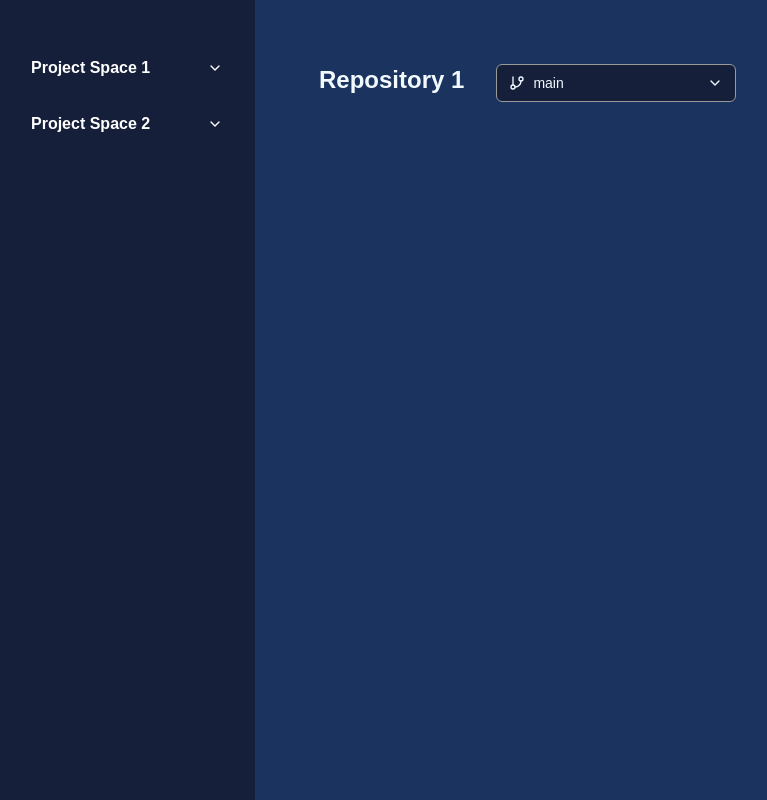
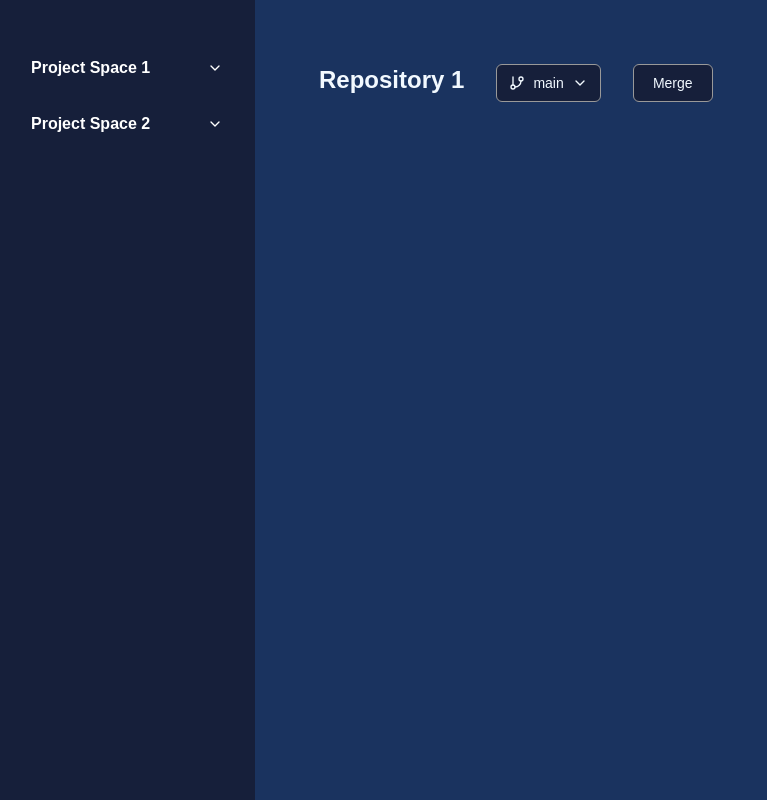
Before and after one commit to kappusuton-yon-tebaru/frontend, a Next.js app: page /repositories in a window 1280 px wide. Shown: the whole page, without its empty margins (1-768 px from the left). Built offline with nearby package versions, Linux system fonts and the light colour scheme.

Commit message:
feat: Merge Button

```diff
--- a/src/app/(codeeditor)/repositories/page.tsx
+++ b/src/app/(codeeditor)/repositories/page.tsx
@@ -1,7 +1,11 @@
 import BranchButton from "@/components/codeeditor/BranchButton";
+import MergeButton from "@/components/codeeditor/MergeButton";
+import BranchManager from "@/components/codeeditor/BranchManager";
 
 export default function RepositoryPage() {
   const branches = ["main", "branch 1", "branch 2"];
+  let currentBranch = branches[0];
+
   return (
     <>
       <div className="bg-ci-bg-dark-blue w-screen flex flex-col px-16 py-16">
@@ -9,7 +13,9 @@ export default function RepositoryPage() {
           <div className="text-ci-modal-white font-bold text-2xl">
             Repository 1
           </div>
-          <BranchButton branches={branches} />
+          {/* <BranchButton branches={branches} currentBranch={currentBranch} />
+          <MergeButton branches={branches} currentBranch={currentBranch} /> */}
+          <BranchManager branches={branches} />
         </div>
       </div>
     </>
--- a/src/components/codeeditor/BranchButton.tsx
+++ b/src/components/codeeditor/BranchButton.tsx
@@ -1,44 +1,40 @@
 "use client";
 
-import { ChevronDown, ChevronUp, GitBranch } from "lucide-react";
 import { useState } from "react";
+import { ChevronDown, GitBranch } from "lucide-react";
 import SwitchBranch from "./SwitchBranch";
 
-export default function BranchButton({ branches }: { branches: string[] }) {
-  const [selectedBranch, setSelectedBranch] = useState<string>(branches[0]);
-  const [isOpened, setIsOpened] = useState<boolean>(false);
-
-  const handleToggleDropdown = () => {
-    setIsOpened((prev) => !prev);
-  };
-
-  const handleBranchSelect = (branch: string) => {
-    setSelectedBranch(branch);
-  };
+export default function BranchButton({
+  branches,
+  currentBranch,
+  onSelectBranch,
+}: {
+  branches: string[];
+  currentBranch: string;
+  onSelectBranch: (branch: string) => void;
+}) {
+  const [isOpened, setIsOpened] = useState(false);
 
   return (
-    <div className="relative w-60">
+    <div className="relative">
       <button
-        className="border-ci-modal-grey border rounded-md px-3 py-2 bg-ci-modal-black w-full flex justify-between items-center"
-        onClick={handleToggleDropdown}
+        className="border-ci-modal-grey border rounded-md px-3 py-2 bg-ci-modal-black w-full flex justify-between items-center gap-2"
+        onClick={() => setIsOpened(!isOpened)}
       >
-        <div className="flex items-center gap-2">
-          <GitBranch className="text-ci-modal-white" size={16} />
-          <span className="text-ci-modal-white text-sm">{selectedBranch}</span>
-        </div>
-        {isOpened ? (
-          <ChevronUp className="text-ci-modal-white" size={16} />
-        ) : (
-          <ChevronDown className="text-ci-modal-white" size={16} />
-        )}
+        <GitBranch className="text-ci-modal-white" size={16} />
+        <div className="text-ci-modal-white text-sm">{currentBranch}</div>
+        <ChevronDown className="text-ci-modal-white" size={16} />
       </button>
 
       {isOpened && (
         <SwitchBranch
           branches={branches}
-          selectedBranch={selectedBranch}
-          onSelectBranch={handleBranchSelect}
-          onClose={handleToggleDropdown}
+          selectedBranch={currentBranch}
+          onSelectBranch={(branch) => {
+            onSelectBranch(branch);
+            setIsOpened(false);
+          }}
+          onClose={() => setIsOpened(false)}
         />
       )}
     </div>
--- /dev/null
+++ b/src/components/codeeditor/BranchManager.tsx
@@ -0,0 +1,20 @@
+"use client";
+
+import { useState } from "react";
+import BranchButton from "./BranchButton";
+import MergeButton from "./MergeButton";
+
+export default function BranchManager({ branches }: { branches: string[] }) {
+  const [currentBranch, setCurrentBranch] = useState(branches[0]);
+
+  return (
+    <div className="flex flex-row gap-8">
+      <BranchButton
+        branches={branches}
+        currentBranch={currentBranch}
+        onSelectBranch={setCurrentBranch}
+      />
+      <MergeButton branches={branches} currentBranch={currentBranch} />
+    </div>
+  );
+}
--- /dev/null
+++ b/src/components/codeeditor/MergeButton.tsx
@@ -0,0 +1,71 @@
+"use client";
+
+import { useState } from "react";
+
+export default function MergeButton({
+  branches,
+  currentBranch,
+}: {
+  branches: string[];
+  currentBranch: string;
+}) {
+  const [isOpened, setIsOpened] = useState<boolean>(false);
+
+  const handleOpen = () => setIsOpened(true);
+  const handleClose = () => setIsOpened(false);
+
+  const handleSelectBranch = (branch: string) => {
+    setIsOpened(false);
+  };
+
+  return (
+    <div className="relative">
+      <button
+        className="text-ci-modal-white text-sm border-ci-modal-grey border w-20 rounded-md px-3 py-2 bg-ci-modal-black flex justify-center items-center"
+        onClick={handleOpen}
+      >
+        Merge
+      </button>
+
+      {isOpened && (
+        <div
+          className="fixed inset-0 flex items-center justify-center bg-white bg-opacity-50 z-20"
+          onClick={handleClose}
+        >
+          <div
+            className="bg-ci-bg-dark-blue border border-ci-modal-white p-4 rounded-md w-80 shadow-lg"
+            onClick={(e) => e.stopPropagation()}
+          >
+            <div className="flex justify-center items-center border-b border-ci-modal-grey pb-2 whitespace-nowrap">
+              <span className="text-ci-modal-white font-medium">
+                Select branch to merge into{" "}
+                <span className="text-ci-modal-light-blue font-semibold">
+                  {currentBranch}
+                </span>
+              </span>
+            </div>
+            <div className="max-h-40 overflow-y-auto mt-2">
+              {branches.map((branch) => (
+                <div
+                  key={branch}
+                  className="px-3 py-2 cursor-pointer hover:bg-ci-modal-blue text-ci-modal-white"
+                  onClick={() => handleSelectBranch(branch)}
+                >
+                  {branch}
+                </div>
+              ))}
+            </div>
+            <div className="mt-4 flex justify-center">
+              <button
+                className="w-full text-ci-modal-white text-sm border-ci-modal-grey border rounded-md px-4 py-2 bg-ci-modal-red hover:bg-ci-modal-light-red"
+                onClick={handleClose}
+              >
+                Cancel
+              </button>
+            </div>
+          </div>
+        </div>
+      )}
+    </div>
+  );
+}
--- a/src/components/codeeditor/SwitchBranch.tsx
+++ b/src/components/codeeditor/SwitchBranch.tsx
@@ -32,7 +32,7 @@ export default function SwitchBranch({
               branch === selectedBranch
                 ? "bg-ci-modal-blue text-white"
                 : "text-ci-modal-white"
-            }`}
+            } ${index === branches.length - 1 ? "rounded-b-md" : ""}`}
             onClick={() => {
               onSelectBranch(branch);
               onClose();
--- a/tailwind.config.ts
+++ b/tailwind.config.ts
@@ -20,6 +20,7 @@ export default {
         "ci-modal-cyan-blue" : "#4691A9",
         "ci-modal-grey" : "#999999",
         "ci-modal-red" : "#AB3030",
+        "ci-modal-light-red" : "#C43D3D",
 
         //For background
         "ci-bg-dark-blue" : "#1A335F",
```
